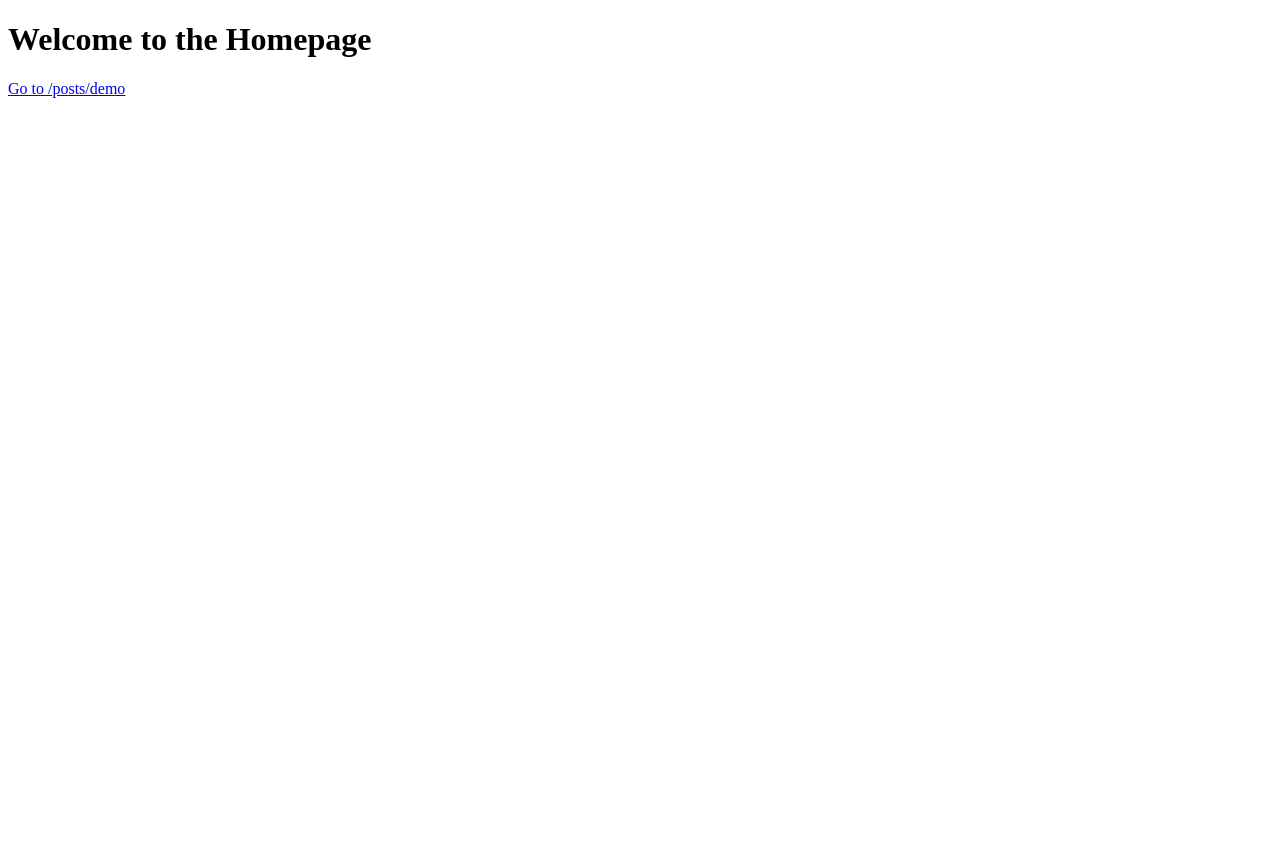
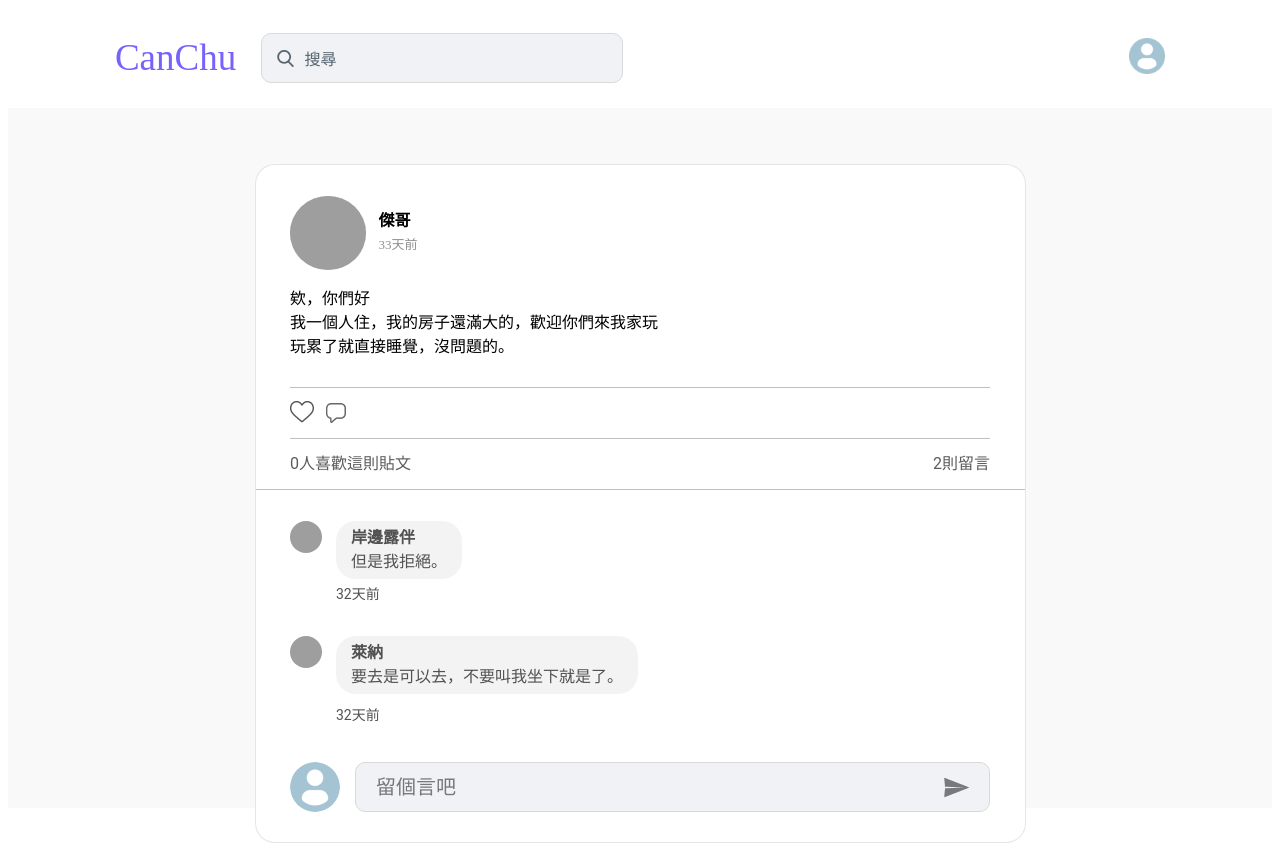
Before and after one commit to tsaichiehhuang/CanChu, a Next.js app in the folder workspace/kelly/CanChu/: page / in a window 1280 px wide. Before the commit the page ends 800 px from the top, so only its background shows below. Built offline with nearby package versions, Linux system fonts and the light colour scheme; grey boxes are pictures that could not be loaded; a web font is replaced by a local one.

Commit message:
可以正確顯示\n

```diff
--- a/workspace/kelly/CanChu/pages/components/Home.jsx
+++ /dev/null
@@ -1,12 +0,0 @@
-import Link from "next/link";
-
-export default function Home() {
-  return (
-    <div>
-      <h1>Welcome to the Homepage</h1>
-      <Link href="/posts/demo">
-        <a>Go to /posts/demo</a>
-      </Link>
-    </div>
-  );
-}
--- a/workspace/kelly/CanChu/pages/components/Post.jsx
+++ b/workspace/kelly/CanChu/pages/components/Post.jsx
@@ -2,7 +2,6 @@ import styles from "./Post.module.scss";
 import MockData from "./mockData";
 import React, { useState } from "react";
 import Header from "./Header";
-import { useRouter } from "next/router";
 
 function getTimeDiff(date) {
   const now = new Date();
@@ -13,7 +12,7 @@ function getTimeDiff(date) {
   if (diffInDays > 0) {
     return `${diffInDays}天前`;
   } else if (diffInDays > 5) {
-    return date;
+    return date.toLocaleString();
   } else {
     return `${diffInHours}小時前`;
   }
@@ -54,7 +53,11 @@ export default function Post() {
               </div>
             </div>
           </div>
-          <article className={styles.secondRow}>{MockData().context}</article>
+          <article
+            className={`${styles.secondRow} ${styles["multiline-text"]}`}
+          >
+            {MockData().context}
+          </article>
           <div className={`${styles.thirdRow} ${styles.row}`}>
             <img className={styles.heartIcon} src="/notHeart.png" />
             <img className={styles.commentIcon} src="/comment.png" />
--- a/workspace/kelly/CanChu/pages/components/Post.module.scss
+++ b/workspace/kelly/CanChu/pages/components/Post.module.scss
@@ -160,6 +160,9 @@
   line-height: 24px;
   color: #000000;
 }
+.multiline-text {
+  white-space: pre-line;
+}
 .thirdRow {
   width: 700px;
   height: 50px;
--- a/workspace/kelly/CanChu/pages/index.page.jsx
+++ b/workspace/kelly/CanChu/pages/index.jsx
@@ -1,10 +1,9 @@
 import Post from "./components/Post";
-import Home from "./components/Home";
 
 export default function Index() {
   return (
     <div>
-      <Home />
+      <Post />
     </div>
   );
 }
--- a/workspace/kelly/CanChu/pages/posts/demo.js
+++ /dev/null
@@ -1,5 +0,0 @@
-import Post from "../components/Post";
-
-export default function DemoPage() {
-  return <Post />;
-}
```
